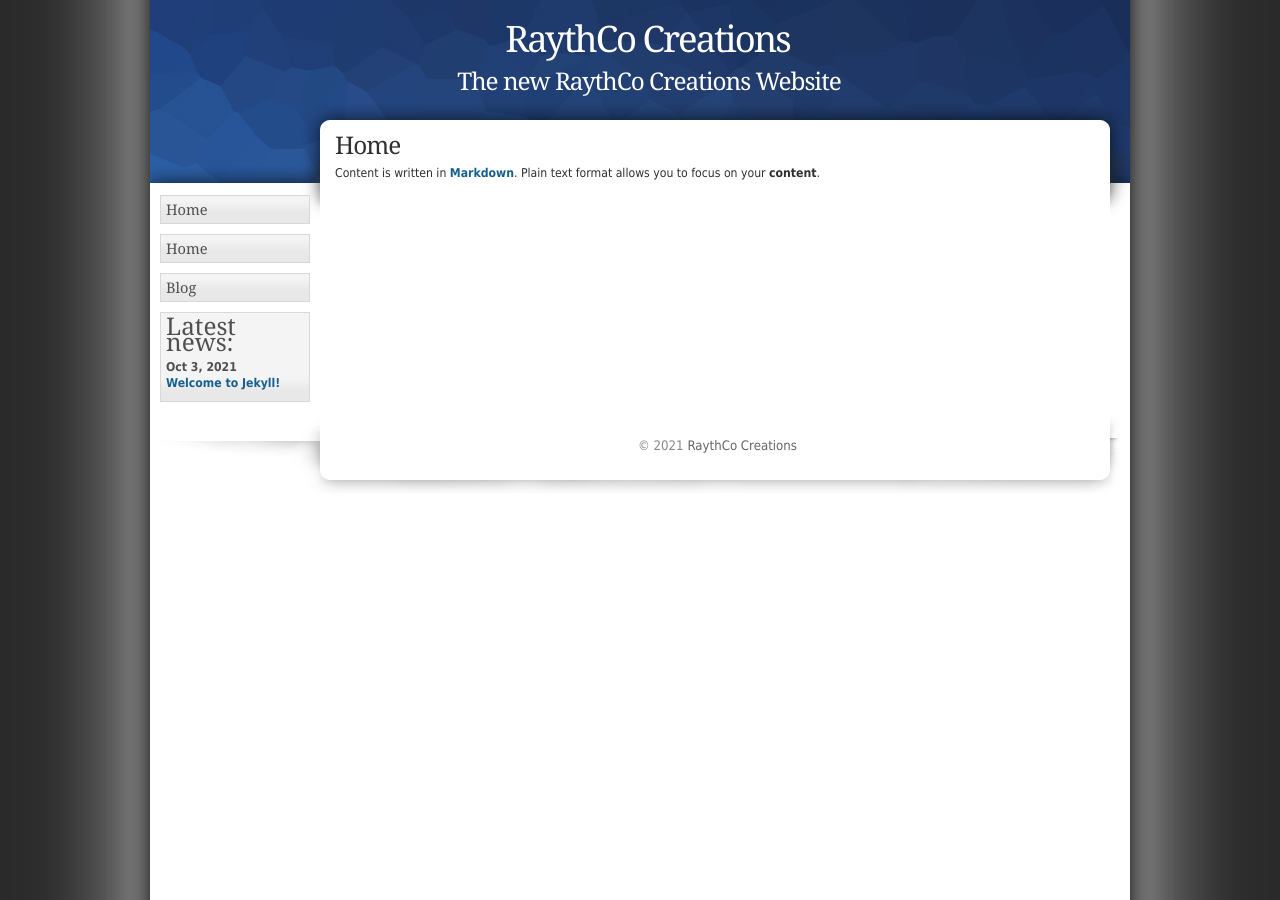
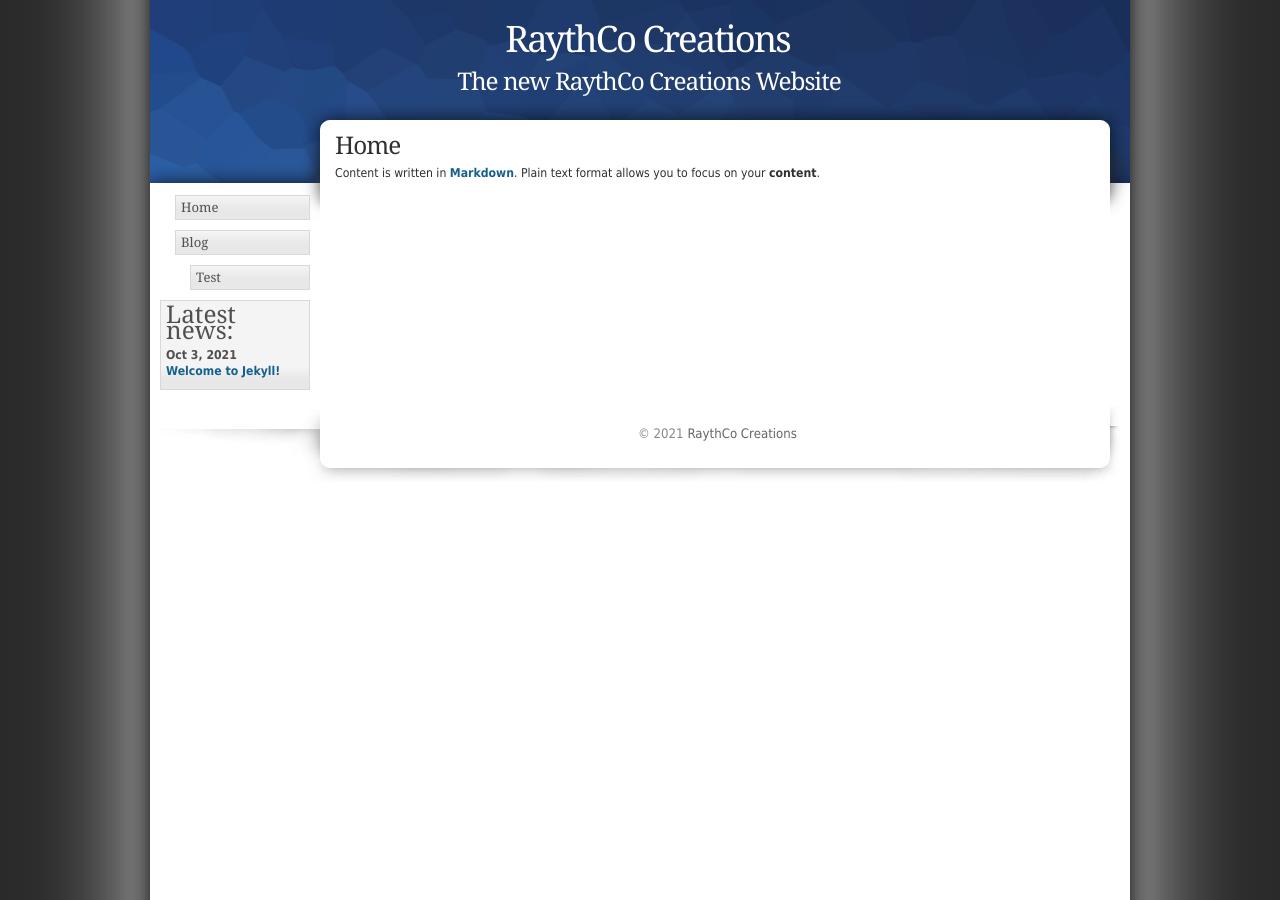
Before and after one commit to RaythCo-Creations/raythco-creations.github.io, a Jekyll site: the page built from index.md, in a window 1280 px wide. Built offline with Jekyll 4.4.1, drawn with Linux system fonts in a browser that asks for light colours.

Commit message:
navigation attempt

```diff
--- a/_includes/sidebar.html
+++ b/_includes/sidebar.html
@@ -1,14 +1,26 @@
 <div id="leftside">
 		<h2 class="hide">Navigation</h2>
-		<ul class="avmenu">
-    {% assign mypages = site.pages | sort: "order" %}
-    {% for page in mypages %}
-	{% if page.url contains ".xml" or page.url contains ".css" %}
-	{% else %}
-    <li><a href="{{ page.url | absolute_url }}">{{ page.title }}</a></li>
-	{% endif %}
-    {% endfor %}
-		</ul>
+		{% if site.data.nav.toc2[0] %}
+  {% for item in site.data.nav.toc2 %}
+    <ul class="avmenu">
+      {% if item.subfolderitems[0] %}
+        <ul>
+          {% for entry in item.subfolderitems %}
+              <li><a href="{{ entry.url }}">{{ entry.page }}</a>
+                {% if entry.subsubfolderitems[0] %}
+                  <ul>
+                  {% for subentry in entry.subsubfolderitems %}
+                      <li><a href="{{ subentry.url }}">{{ subentry.page }}</a></li>
+                  {% endfor %}
+                  </ul>
+                {% endif %}
+              </li>
+          {% endfor %}
+        </ul>
+      {% endif %}
+    </ul>
+	{% endfor %}
+{% endif %}
 
 		<div class="announce">
 			<h2>Latest news:</h2>
```
Also changed, not shown: _data/nav.yml (added, +10 -0 lines).
